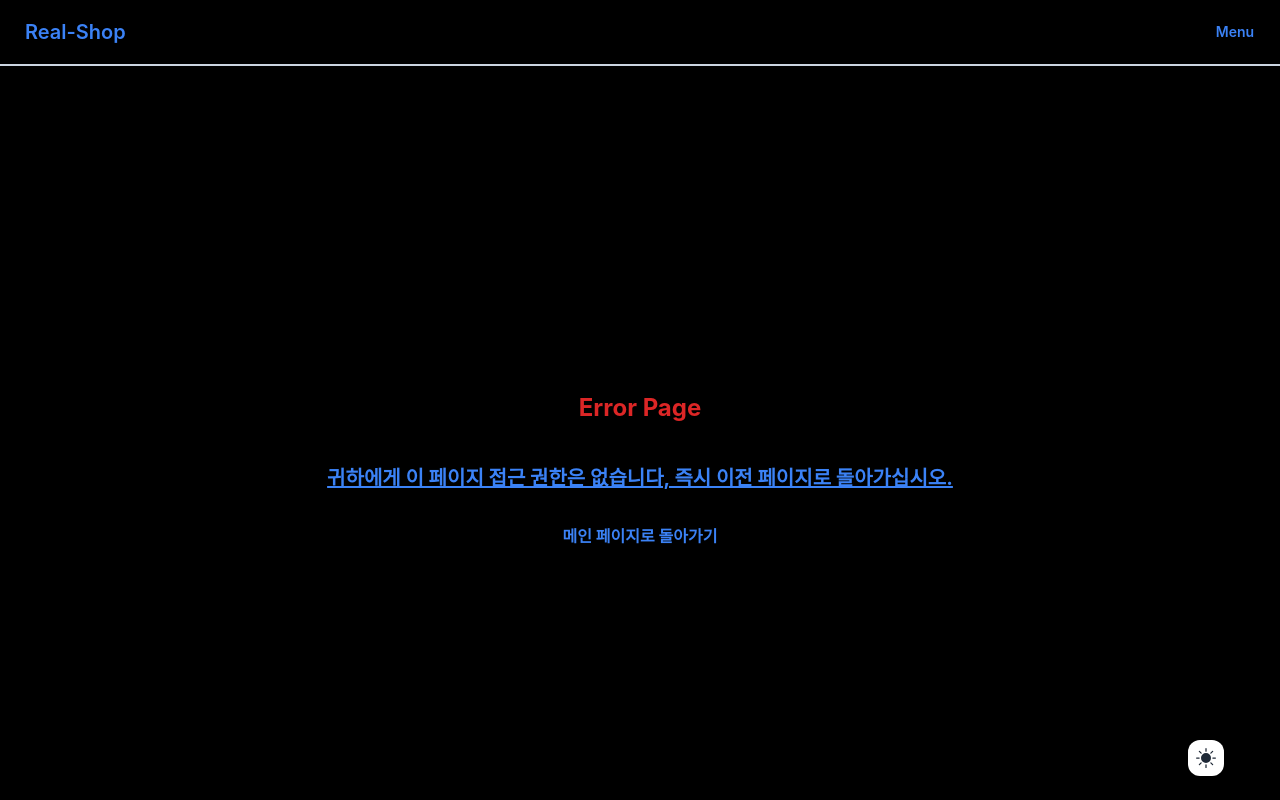
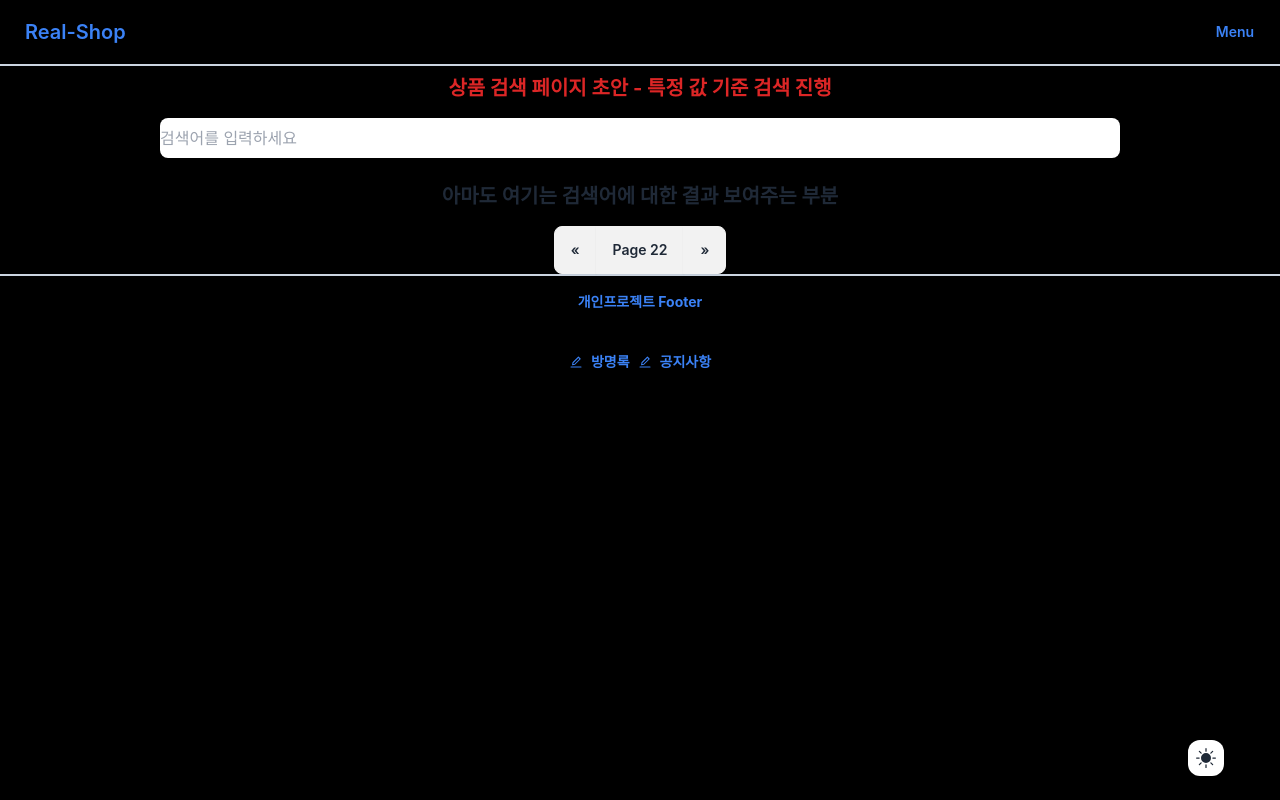
Before and after one commit to Runor0624/Real-Shop, a Next.js app: page /product/search in a window 1280 px wide. Before the commit this address had no page. Shown: the top 800 px of the page. Built offline with nearby package versions, Linux system fonts and the light colour scheme.

Commit message:
[Add] 상품 검색 페이지 초안 추가

```diff
--- a/app/page.tsx
+++ b/app/page.tsx
@@ -1,5 +1,6 @@
 import ProductAddButton from '@/components/Product/AddButton'
 import ProductCard from '@/components/Product/Card/Card'
+import ProductSearchInput from '@/components/Product/Search/Input'
 import Banner from '@/components/Product/Slick/Slick'
 import type { Metadata } from 'next'
 
@@ -17,6 +18,9 @@ export default function Home() {
       <section className='w-full h-1/4'>
         <Banner />
       </section>
+      <section className='flex flex-row justify-center'>
+        <ProductSearchInput />
+      </section>
       <ProductCard />
       <ProductAddButton />
     </>
--- /dev/null
+++ b/app/product/search/page.tsx
@@ -0,0 +1,20 @@
+import SearchComponent from '@/components/Product/Search/SearchComponent'
+import type { Metadata } from 'next'
+
+export const metadata: Metadata = {
+  title: 'Product Detail Search Page',
+  description: '상품 검색 페이지 입니다.',
+}
+
+export default function page() {
+  return (
+    <>
+      <h1 className='text-center text-xl text-red-600 font-bold py-2'>
+        상품 검색 페이지 초안 - 특정 값 기준 검색 진행
+      </h1>
+      <div className='flex flex-col justify-center items-center'>
+        <SearchComponent />
+      </div>
+    </>
+  )
+}
--- a/components/Product/Card/Card.tsx
+++ b/components/Product/Card/Card.tsx
@@ -18,12 +18,7 @@ const ProductCard = async () => {
           임시- 필터 조건 추가 예정2
         </p>
       </div>
-      <div>
-        <input
-          className='w-full bg-white'
-          placeholder='추후 검색 기능을 추가하거나 검색페이지로 이동시킬 예정'
-        />
-      </div>
+
       <section className='grid grid-cols-4 justify-items-center	 m-auto'>
         {posts.map((post) => (
           <section
--- /dev/null
+++ b/components/Product/Search/Input.tsx
@@ -0,0 +1,16 @@
+'use client'
+// 사용자에게 Input을 클릭하면 검색페이지로 이동시키는 목적의 컴포넌트
+import { useRouter } from 'next/navigation'
+
+export default function ProductSearchInput() {
+  const router = useRouter()
+  return (
+    <>
+      <input
+        onClick={() => router.push('/product/search')}
+        placeholder='상품을 검색할려면 여기를 클릭하세요!'
+        className='w-3/4 rounded-lg my-2 h-10'
+      />
+    </>
+  )
+}
--- /dev/null
+++ b/components/Product/Search/SearchComponent.tsx
@@ -0,0 +1,25 @@
+'use client'
+// 아마도 검색어를 입력하고 검색값 기준으로 결과물을 보여주는 목적의 컴포넌트가 될것???
+
+export default function SearchComponent() {
+  return (
+    <>
+      <input
+        className='w-3/4 rounded-lg my-2 h-10'
+        placeholder='검색어를 입력하세요'
+      />
+
+      <h1 className='text-center text-xl font-bold py-4'>
+        아마도 여기는 검색어에 대한 결과 보여주는 부분
+      </h1>
+
+      <div className='join'>
+        {' '}
+        {/* 페이지네이션 예시 */}
+        <button className='join-item btn'>«</button>
+        <button className='join-item btn'>Page 22</button>
+        <button className='join-item btn'>»</button>
+      </div>
+    </>
+  )
+}
```
Also changed, not shown: app/product/search/README.md (added).
